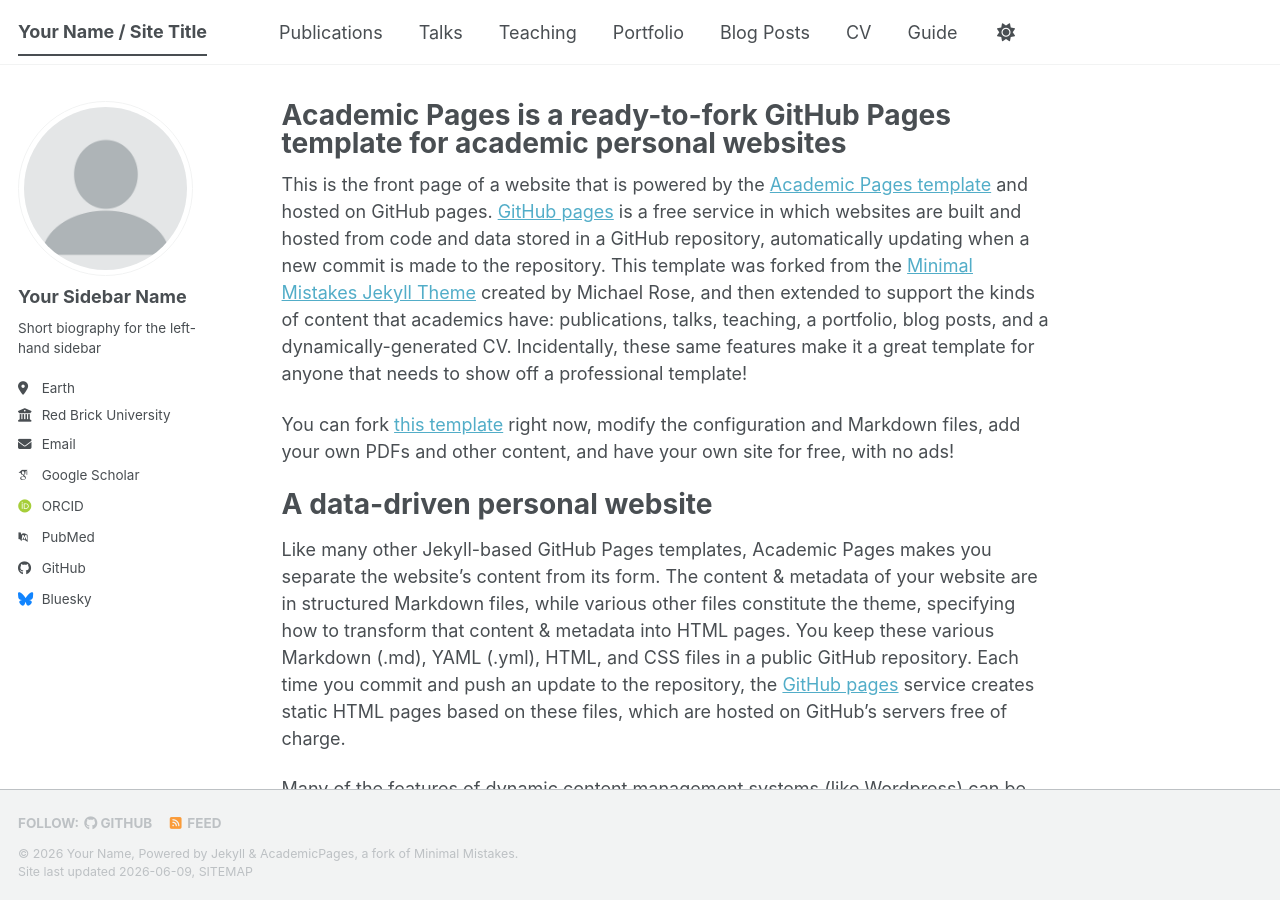
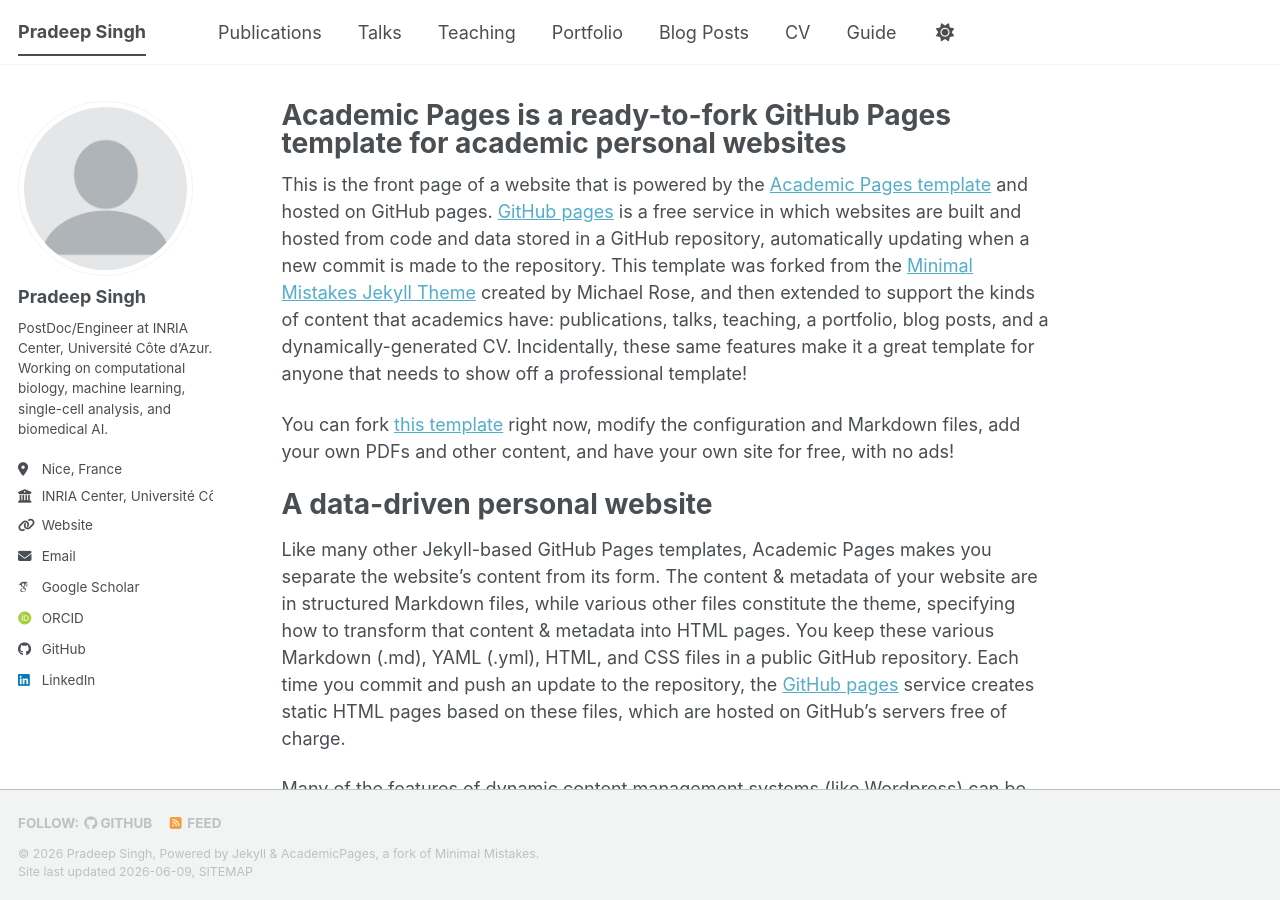
Before and after one commit to pradeepsinghnitk/pradeepsinghnitk.github.io, a Jekyll site: the page built from _pages/about.md, in a window 1280 px wide and 900 px high. Built offline with Jekyll 4.4.1, drawn with Linux system fonts in a browser that asks for light colours; some web fonts are replaced; a script bundle is joined from its source files by our own code; library files that are not in the unit come from our copies; part of the change alters nothing that is shown.

Commit message:
Update _config.yml

```diff
--- a/_config.yml
+++ b/_config.yml
@@ -1,88 +1,76 @@
-# Welcome to Jekyll!
-#
-# This config file is meant for settings that affect your entire site, values
-# which you are expected to set up once and rarely need to edit after that.
-# For technical reasons, this file is *NOT* reloaded automatically when you use
-# `jekyll serve -l -H localhost`. If you change this file, please restart the
-# server process.
-
 # Basic Site Settings
 locale                   : "en-US"
-site_theme               : "default" # The available themes options are "default", "air", "sunrise", "mint", "dirt" and "contrast"
-title                    : "Your Name / Site Title"
+site_theme               : "default"
+title                    : "Pradeep Singh"
 title_separator          : "-"
-name                     : &name "Your Name"
-description              : &description "Your Name's academic portfolio"   # Update this with a general description of your site, this is the default if not overridden by a page
-url                      : https://academicpages.github.io # The base hostname & protocol for your site e.g. "https://[your GitHub username].github.io",
-                                                           # or if you already have some other page hosted on Github then use "https://[your GitHub username].github.io/[Your Repo Name]"
-baseurl                  : "" # the subpath of your site, e.g. "/blog"
-repository               : "academicpages/academicpages.github.io"
+name                     : &name "Pradeep Singh"
+description              : &description "Academic website of Pradeep Singh, PostDoc/Engineer at INRIA Center, Université Côte d'Azur, working on computational biology, machine learning, and biomedical AI."
+url                      : "https://pradeepsinghnitk.github.io"
+baseurl                  : ""
+repository               : "pradeepsinghnitk/pradeepsinghnitk.github.io"
 
-# Site Author - The following control what appear as part of the author content on the side bar.
-#               If a field is blank the icon and link will not appear, otherwise it will be shown.
-#               Additional customization can be done by editing /_includes/author-profile.html
+# Site Author
 author:
   # Biographic information
   avatar           : "profile.png"
-  name             : "Your Sidebar Name"
-  pronouns         : # example: "she/her"
-  bio              : "Short biography for the left-hand sidebar"
-  location         : "Earth"
-  employer         : "Red Brick University"
-  uri              : # URL
-  email            : "none@example.org"
+  name             : "Pradeep Singh"
+  pronouns         :
+  bio              : "PostDoc/Engineer at INRIA Center, Université Côte d’Azur. Working on computational biology, machine learning, single-cell analysis, and biomedical AI."
+  location         : "Nice, France"
+  employer         : "INRIA Center, Université Côte d'Azur"
+  uri              : "https://pradeepsinghnitk.github.io"
+  email            : "pradeep.singh@inria.fr"
 
   # Academic websites
-  academia         : # URL
-  arxiv            : # URL - Update with the correct link to your profile
-  googlescholar    : "https://scholar.google.com/citations?user=PS_CX0AAAAAJ"
-  inspire-hep      : # URL
-  impactstory      : # URL
-  orcid            : "https://orcid.org/yourorcidurl"
-  semantic         : # URL
-  ssrn             : # URL
-  pubmed           : "https://www.ncbi.nlm.nih.gov/pubmed/?term=john+snow"
-  researchgate     : # URL
-  scopus           : # URL
-  zotero           : # URL
-
+  academia         :
+  arxiv            :
+  googlescholar    : "https://scholar.google.com/citations?user=VmelJF8AAAAJ"
+  inspire-hep      :
+  impactstory      :
+  orcid            : "https://orcid.org/0000-0002-1215-7553"
+  semantic         :
+  ssrn             :
+  pubmed           :
+  researchgate     :
+  scopus           :
+  zotero           :
 
   # Repositories and software development
-  bitbucket        : # Username - Update with your username on the site
-  codepen          : # Username
-  dribbble         : # Username
-  github           : "academicpages"
-  kaggle           : # Username
-  stackoverflow    : # User number or user number and name (i.e., use "1" or "1/jeff-atwood")
+  bitbucket        :
+  codepen          :
+  dribbble         :
+  github           : "pradeepsinghnitk"
+  kaggle           :
+  stackoverflow    :
 
   # Social media
-  artstation       : # Username
-  bluesky          : "bsky.app" # Replace this with you Bluesky username
-  facebook         : # Username
-  flickr           : # Username
-  foursquare       : # Username
-  goodreads        : # Username
-  google_plus      : # Username
-  keybase          : # Username
-  instagram        : # Username
-  lastfm           : # Username
-  linkedin         : # Username
-  mastodon         : # URL
-  medium           : # URL
-  pinterest        : # Username
-  soundcloud       : # Username
-  steam            : # Username
-  telegram         : # URL
-  tumblr           : # Username
-  twitter          : # Username for X / Twitter
-  vine             : # Username
-  weibo            : # Username
-  wikipedia        : # Username
-  xing             : # Username
-  youtube          : # Username
-  zhihu            : # Username
+  artstation       :
+  bluesky          :
+  facebook         :
+  flickr           :
+  foursquare       :
+  goodreads        :
+  google_plus      :
+  keybase          :
+  instagram        :
+  lastfm           :
+  linkedin         : "pradeep-singh-1a0335119"
+  mastodon         :
+  medium           :
+  pinterest        :
+  soundcloud       :
+  steam            :
+  telegram         :
+  tumblr           :
+  twitter          :
+  vine             :
+  weibo            :
+  wikipedia        :
+  xing             :
+  youtube          :
+  zhihu            :
 
-# Publication Category - The following the list of publication categories and their headings
+# Publication Category
 publication_category:
   books:
     title: 'Books'
@@ -92,25 +80,26 @@ publication_category:
     title: 'Conference Papers'
 
 # Site Settings
-teaser                   :  # filename of teaser fallback teaser image placed in /images/ for social media previews
-breadcrumbs              : false # true, false (default)
+teaser                   :
+breadcrumbs              : false
 words_per_minute         : 160
 future                   : true
-read_more                : "disabled" # if enabled, adds "Read more" links to excerpts
-talkmap_link             : false      #change to true to add link to talkmap on talks page
+read_more                : "disabled"
+talkmap_link             : false
 comments:
-  provider               : # false (default), "disqus", "discourse", "facebook", "google-plus", "staticman", "custom"
+  provider               :
   disqus:
     shortname            :
   discourse:
-    server               : # https://meta.discourse.org/t/embedding-discourse-comments-via-javascript/31963 , e.g.: meta.discourse.org
+    server               :
   facebook:
     appid                :
-    num_posts            : # 5 (default)
-    colorscheme          : # "light" (default), "dark"
+    num_posts            :
+    colorscheme          :
+
 staticman:
   allowedFields          : ['name', 'email', 'url', 'message']
-  branch                 : "gh-pages" # "master", "gh-pages"
+  branch                 : "gh-pages"
   commitMessage          : "New comment."
   filename               : comment-{@timestamp}
   format                 : "yml"
@@ -123,18 +112,17 @@ staticman:
     date:
       type               : "date"
       options:
-        format           : "iso8601" # "iso8601" (default), "timestamp-seconds", "timestamp-milliseconds"
+        format           : "iso8601"
+
 atom_feed:
-  hide                   : false     # change to true to hide the RSS feed in the footer
-  path                   : # blank (default) uses feed.xml
-
+  hide                   : false
+  path                   :
 
 # SEO Related
 google_site_verification :
 bing_site_verification   :
 alexa_site_verification  :
 yandex_site_verification :
-
 
 # Social Sharing
 twitter:
@@ -143,22 +131,23 @@ facebook:
   username               :
   app_id                 :
   publisher              :
-og_image                 :  # Social media default site image
-og_description           :  # Social media default site image description
-# For specifying social profiles
-# - https://developers.google.com/structured-data/customize/social-profiles
+og_image                 :
+og_description           :
+
 social:
-  type                   : # Person or Organization (defaults to Person)
-  name                   : # If the user or organization name differs from the site's name
-  links: # An array of links to social media profiles
-
+  type                   : "Person"
+  name                   : "Pradeep Singh"
+  links:
+    - "https://github.com/pradeepsinghnitk"
+    - "https://www.linkedin.com/in/pradeep-singh-1a0335119/"
+    - "https://scholar.google.com/citations?user=VmelJF8AAAAJ"
+    - "https://tavlab.iiitd.edu.in/team/pradeep-singh"
 
 # Analytics
 analytics:
-  provider               :  "false" # false (default), "google", "google-universal", "google-analytics-4", "custom"
+  provider               : "false"
   google:
     tracking_id          :
-
 
 # Reading Files
 include:
@@ -192,12 +181,13 @@ exclude:
   - README
   - tmp
   - vendor
+
 keep_files:
   - .git
   - .svn
+
 encoding: "utf-8"
 markdown_ext: "markdown,mkdown,mkdn,mkd,md"
-
 
 # Conversion
 markdown: kramdown
@@ -205,7 +195,6 @@ highlighter: rouge
 lsi: false
 excerpt_separator: "\n\n"
 incremental: false
-
 
 # Markdown Processing
 kramdown:
@@ -218,8 +207,7 @@ kramdown:
   smart_quotes: lsquo,rsquo,ldquo,rdquo
   enable_coderay: false
 
-
-# These settings control the types of collections used by the template
+# Collections
 collections:
   teaching:
     output: true
@@ -234,10 +222,8 @@ collections:
     output: true
     permalink: /:collection/:path/
 
-
-# These settings control how pages and collections are included in the site
+# Defaults
 defaults:
-  # _posts
   - scope:
       path: ""
       type: posts
@@ -248,14 +234,14 @@ defaults:
       comments: true
       share: true
       related: true
-  # _pages
+
   - scope:
       path: ""
       type: pages
     values:
       layout: single
       author_profile: true
-  # _teaching
+
   - scope:
       path: ""
       type: teaching
@@ -264,7 +250,7 @@ defaults:
       author_profile: true
       share: true
       comments: true
-  # _publications
+
   - scope:
       path: ""
       type: publications
@@ -273,7 +259,7 @@ defaults:
       author_profile: true
       share: true
       comments: true
-  # _portfolio
+
   - scope:
       path: ""
       type: portfolio
@@ -282,7 +268,7 @@ defaults:
       author_profile: true
       share: true
       comment: true
-  # _talks
+
   - scope:
       path: ""
       type: talks
@@ -291,19 +277,14 @@ defaults:
       author_profile: true
       share: true
 
-
 # Sass/SCSS
 sass:
   sass_dir: _sass
-  style: compressed # https://sass-lang.com/documentation/file.SASS_REFERENCE.html#output_style
-
+  style: compressed
 
 # Outputting
 permalink: /:categories/:title/
-# paginate: 5 # amount of posts to show
-# paginate_path: /page:num/
-timezone: Etc/UTC # https://en.wikipedia.org/wiki/List_of_tz_database_time_zones
-
+timezone: Europe/Paris
 
 # Plugins
 plugins:
@@ -323,38 +304,16 @@ whitelist:
   - jekyll-redirect-from
   - jemoji
 
-
 # Archives
-#  Type
-#  - GitHub Pages compatible archive pages built with Liquid ~> type: liquid (default)
-#  - Jekyll Archives plugin archive pages ~> type: jekyll-archives
-#  Path (examples)
-#  - Archive page should exist at path when using Liquid method or you can
-#    expect broken links (especially with breadcrumbs enabled)
-#  - <base_path>/tags/my-awesome-tag/index.html ~> path: /tags/
-#  - <base_path/categories/my-awesome-category/index.html ~> path: /categories/
-#  - <base_path/my-awesome-category/index.html ~> path: /
 category_archive:
   type: liquid
   path: /categories/
+
 tag_archive:
   type: liquid
   path: /tags/
-# https://github.com/jekyll/jekyll-archives
-# jekyll-archives:
-#   enabled:
-#     - categories
-#     - tags
-#   layouts:
-#     category: archive-taxonomy
-#     tag: archive-taxonomy
-#   permalinks:
-#     category: /categories/:name/
-#     tag: /tags/:name/
-
 
 # HTML Compression
-# - https://jch.penibelst.de/
 compress_html:
   clippings: all
   ignore:
```
